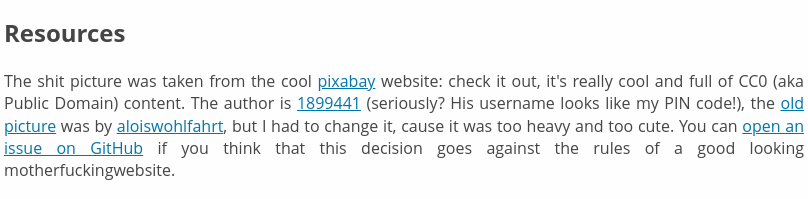
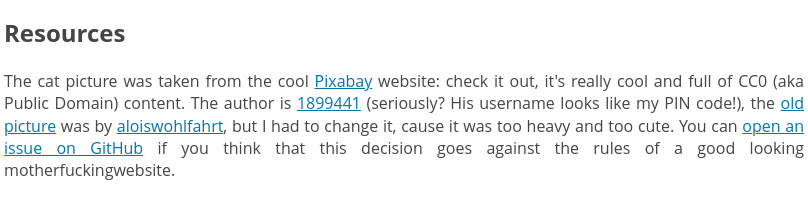
Before and after one commit to claudia-da-costa/BestMotherFuckingWebsite, a plain HTML site: page index.html in a window 1280 px wide. Shown: the part 2627-2826 px from the top of the page, 236-1044 px from the left. Drawn offline with Linux system fonts and the light colour scheme.

Commit message:
Update index.html

```diff
--- a/index.html
+++ b/index.html
@@ -108,7 +108,7 @@
             </section>
             <section>
                 <h2>Resources</h2>
-                <p>The shit picture was taken from the cool <a href="https://www.pixabay.com">pixabay</a> website: check it out, it's really cool and full of CC0 (aka Public Domain) content. The author is <a href="https://www.pexels.com/photo/illuminated-neon-sign-3078831/">1899441</a>                    (seriously? His username looks like my PIN code!), the <a href="https://www.pexels.com/photo/illuminated-neon-sign-3078831/">old picture</a> was by <a href="#">aloiswohlfahrt</a>, but I had to change it, cause it was too heavy and
+                <p>The cat picture was taken from the cool <a href="https://www.Pixabay.com">Pixabay</a> website: check it out, it's really cool and full of CC0 (aka Public Domain) content. The author is <a href="https://www.pexels.com/photo/illuminated-neon-sign-3078831/">1899441</a>                    (seriously? His username looks like my PIN code!), the <a href="https://www.pexels.com/photo/illuminated-neon-sign-3078831/">old picture</a> was by <a href="#">aloiswohlfahrt</a>, but I had to change it, cause it was too heavy and
                     too cute. You can <a href="#">open an issue on GitHub</a> if you think that this decision goes against the rules of a good looking
                     <span class="bigword">motherfuckingwebsite</span>.
                 </p>
```
